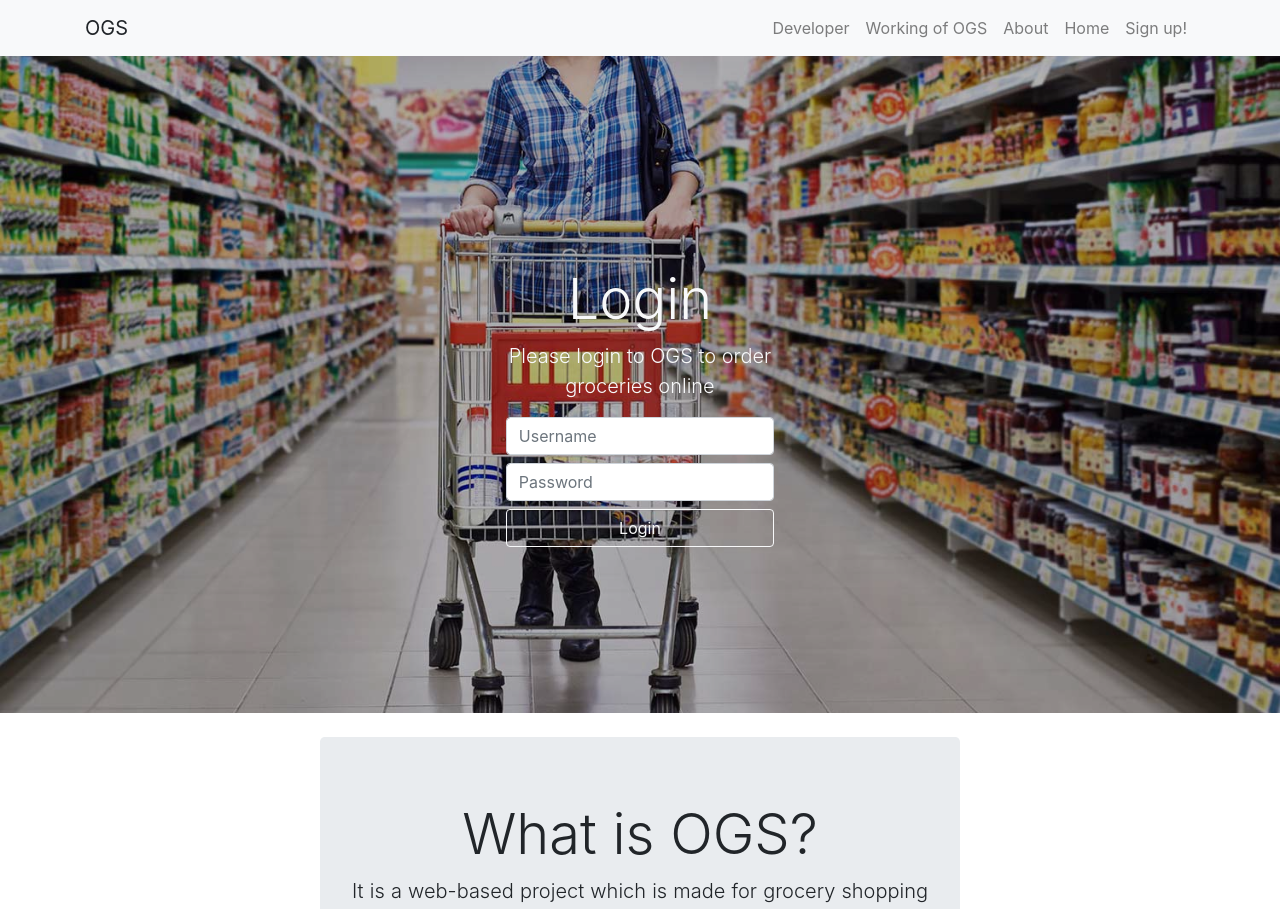
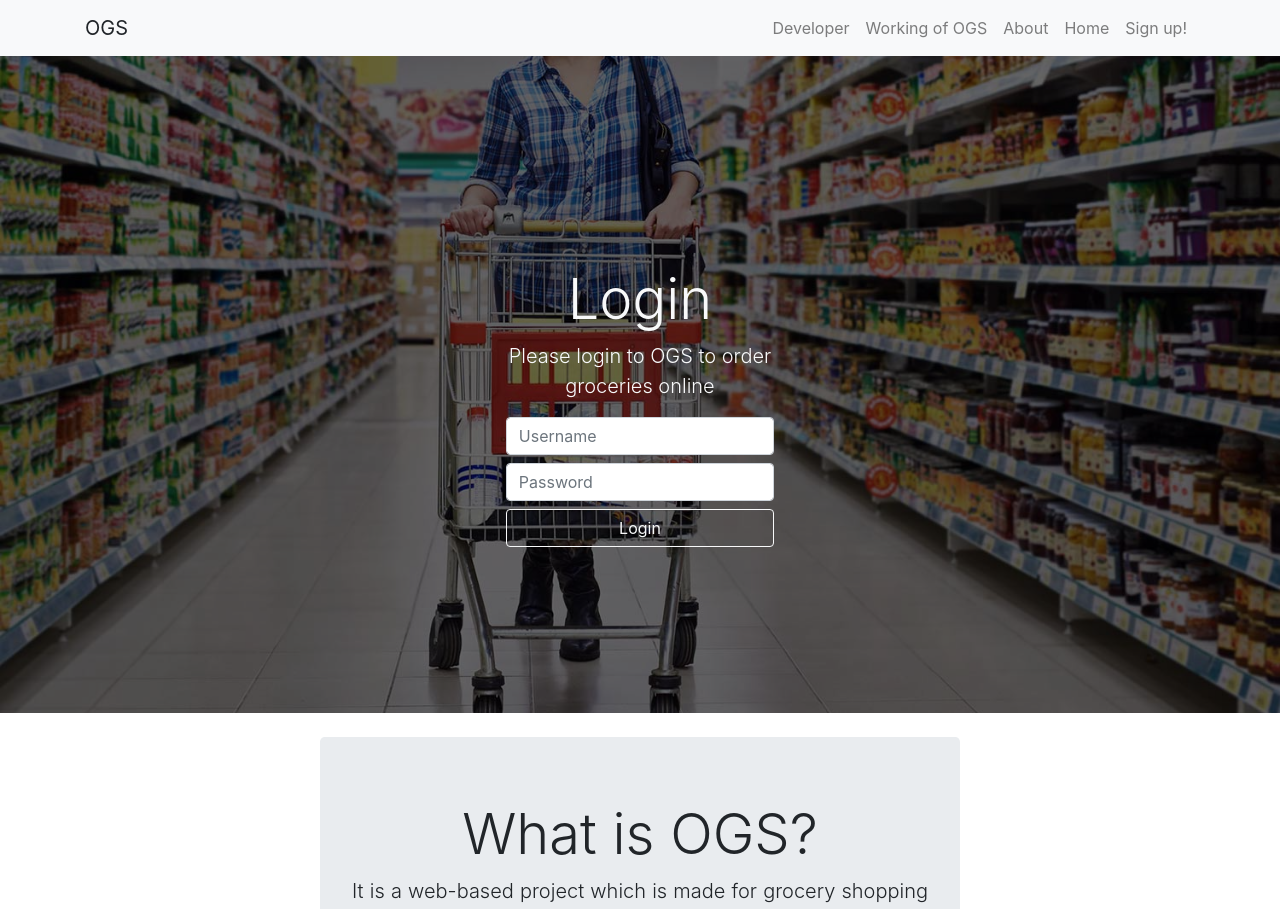
Before and after one commit to backstab319/Online-Grocery-Shopping, a PHP site: page / in a window 1280 px wide. Shown: the top 909 px of the page. Run offline with PHP 8.4, Linux system fonts and the light colour scheme.

Commit message:
Update style.css

```diff
--- a/style.css
+++ b/style.css
@@ -8,7 +8,7 @@
 }
 .overlay{
     height: 665px;
-    background: rgba(0, 0, 0, 0.3);
+    background: rgba(0, 0, 0, 0.6);
 }
 .jumbo{
     padding-top: 17%;
```
